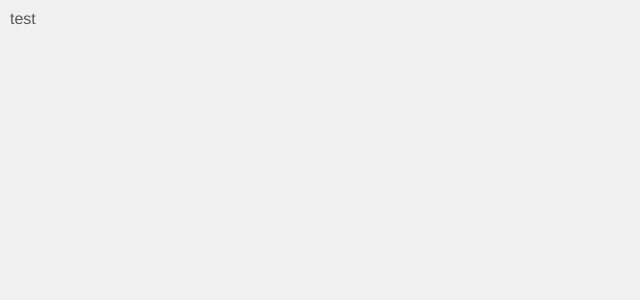
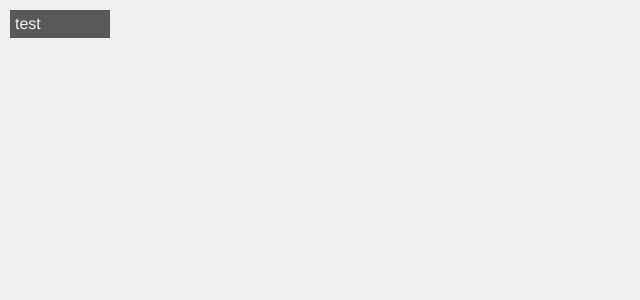
Before and after one commit to overlisted/subtask, a React (Create React App) app: page / in a window 1280 px wide. Shown: the top 300 px of the page, without its empty margins (0-640 px from the left). Built offline with nearby package versions, Linux system fonts and the light colour scheme.

Commit message:
add revealer styles

```diff
--- a/src/UILib/defaults.css
+++ b/src/UILib/defaults.css
@@ -43,11 +43,6 @@ span {
   display: none;
 }
 
-.active {
-  background-color: #2f9599;
-  color: #f0f0f0;
-}
-
 .no-display {
   display: none;
 }
--- /dev/null
+++ b/src/UILib/revealer.css
@@ -0,0 +1,14 @@
+.revealer {
+  border-radius: 5px 5px 0 0;
+  background-color: #fff;
+}
+
+.revealer > .header {
+  background-color: #595959;
+  color: #f0f0f0;
+  padding: 5px;
+}
+
+.revealer > .header.active {
+  background-color: #2f9599;
+}
--- a/src/UILib/revealer.tsx
+++ b/src/UILib/revealer.tsx
@@ -1,5 +1,6 @@
 import React from "react";
 import classNames from "classnames";
+import "./revealer.css"
 
 export default class Revealer extends React.Component<{title: string}, {isOpen: boolean}> {
   state = {
--- a/src/app.tsx
+++ b/src/app.tsx
@@ -14,9 +14,15 @@ class App extends React.Component {
     return (
       <>
         <Revealer title="test">
-          <span>1</span>
-          <span>2</span>
-          <span>3</span>
+          <Revealer title="test">
+            <span>1</span>
+          </Revealer>
+          <Revealer title="test">
+            <span>2</span>
+          </Revealer>
+          <Revealer title="test">
+            <span>3</span>
+          </Revealer>
         </Revealer>
       </>
     );
```
